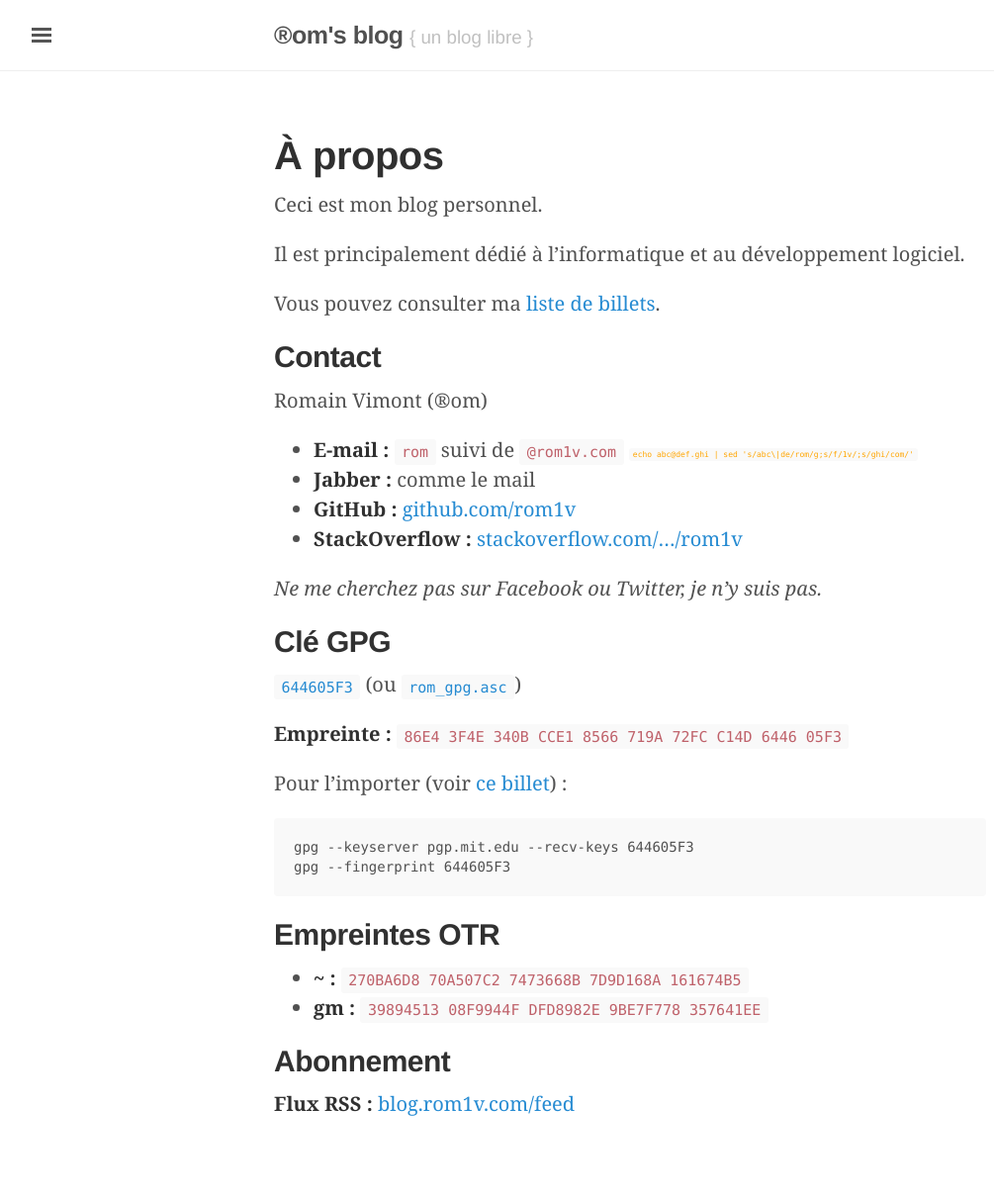
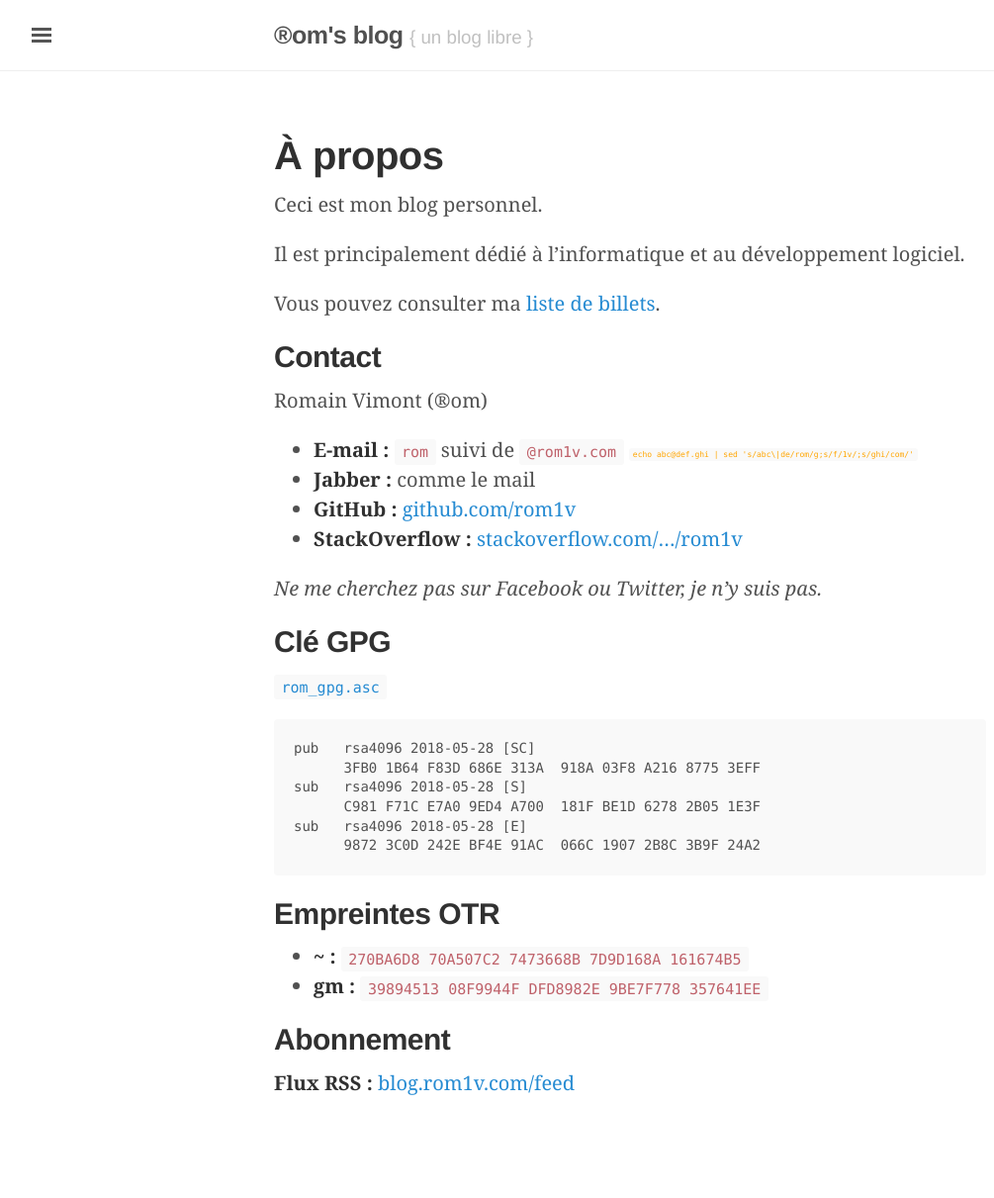
Before and after one commit to rom1v/blog.rom1v.com, a Jekyll site: the page built from about.md, in a window 1280 px wide. Shown: the whole page at 99% size, without its empty margins (3-1008 px from the left). Built offline with Jekyll 4.4.1, drawn with Linux system fonts in a browser that asks for light colours; after the commit the page ends 1190 px from its top, so only the background shows below that.

Commit message:
Update GPG key

````diff
--- a/about.md
+++ b/about.md
@@ -25,17 +25,16 @@ Romain Vimont (®om)
 
 ## Clé GPG
 
-[`644605F3`](http://pgp.mit.edu:11371/pks/lookup?op=get&search=0x644605F3) (ou
-[`rom_gpg.asc`](/keys/rom_gpg.asc))
+[`rom_gpg.asc`](/keys/rom_gpg.asc)
 
-**Empreinte :** `86E4 3F4E 340B CCE1 8566 719A 72FC C14D 6446 05F3`
-
-Pour l'importer (voir [ce billet][gnupg]) :
-
-[gnupg]: {% post_url 2009-05-22-gnupg-chiffrer-et-signer-sous-ubuntu-pour-les-nuls %}
-
-    gpg --keyserver pgp.mit.edu --recv-keys 644605F3
-    gpg --fingerprint 644605F3
+```
+pub   rsa4096 2018-05-28 [SC]
+      3FB0 1B64 F83D 686E 313A  918A 03F8 A216 8775 3EFF
+sub   rsa4096 2018-05-28 [S]
+      C981 F71C E7A0 9ED4 A700  181F BE1D 6278 2B05 1E3F
+sub   rsa4096 2018-05-28 [E]
+      9872 3C0D 242E BF4E 91AC  066C 1907 2B8C 3B9F 24A2
+```
 
 ## Empreintes OTR
 
````
Also changed, not shown: 1 other file.
